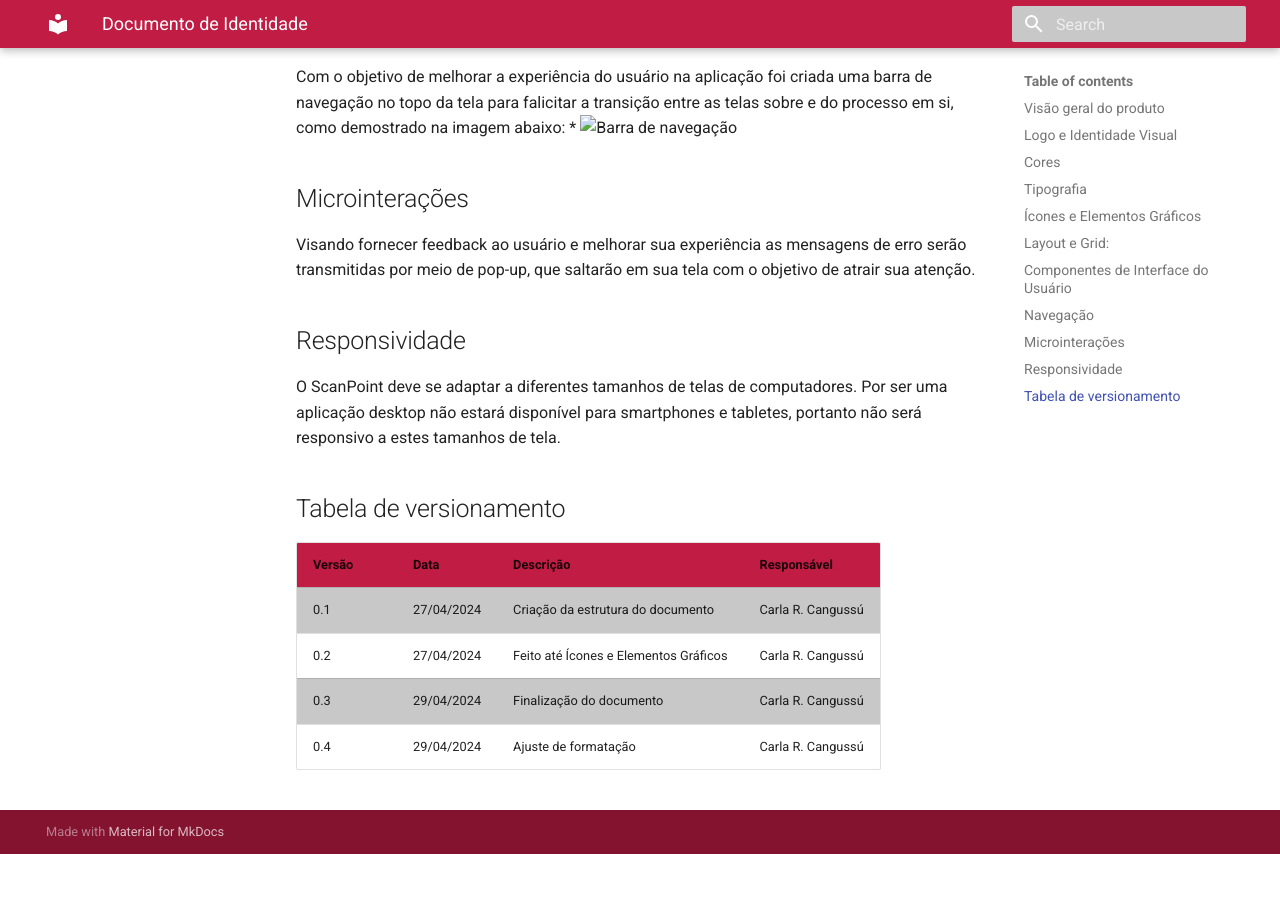
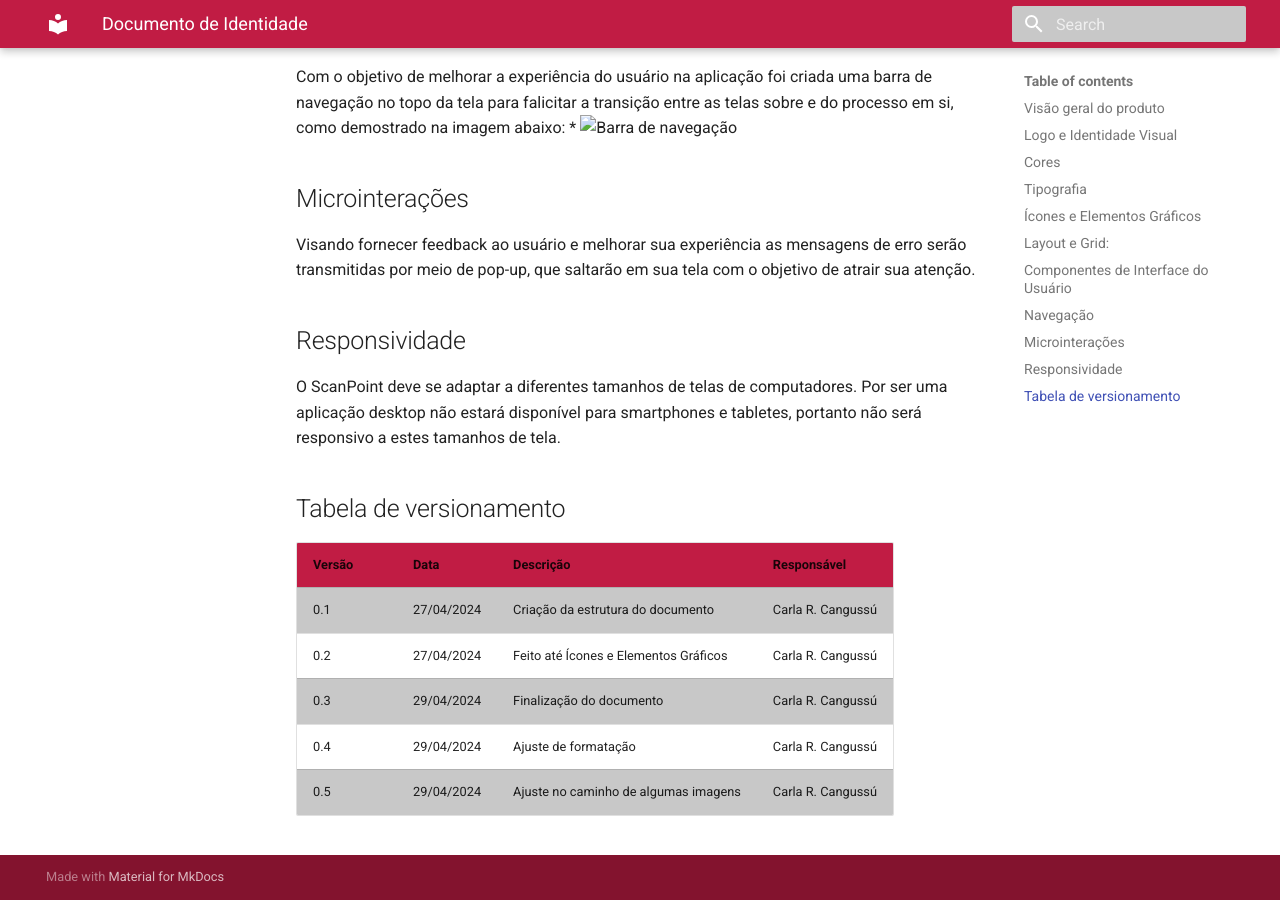
Before and after one commit to Calcioft/ScanPoint, an MkDocs documentation site: the page built from docs/software/identidade.md, in a window 1280 px wide and 900 px high, scrolled down 1437 px. Built offline with MkDocs 1.6.1 and Material for MkDocs 9.7.7, drawn with Linux system fonts in a browser that asks for light colours; before the commit the page ends 2291 px from its top, so only the background shows below that; some of the changed lines change nothing that is shown.

Commit message:
Ajuste do caminho de algumas imagens

```diff
--- a/docs/software/identidade.md
+++ b/docs/software/identidade.md
@@ -4,14 +4,14 @@
  > O software do ScanPoint é responsável por ser a interface com o usuário  no processo de escaneamento e reprodução 3D de objetos físicos. Além disso, é responsável por receber os pontos coletados, transformá-los em uma malha de pontos e devolver o arquivo stl ao usuário no final do processo.
 
 ## Logo e Identidade Visual
-* ![Logo do PointScan](docs/assets/scanpoint-logo.png)
+* ![Logo do PointScan](docs/assets/identidade/scanpoint-logo.png)
 
 ## Cores
-* ![Cores usadas no PointScan](docs/assets/cores.png)
+* ![Cores usadas no PointScan](docs/assets/identidade/cores.png)
 
 
 ## Tipografia
-* ![Tipografia usada no PointScan](docs/assets/tipografia.png)
+* ![Tipografia usada no PointScan](docs/assets/identidade/tipografia.png)
 
 > No ScanPoint a fonte utilizada é a Nunito Sans. Para título as fontes são negritas e de tamanho 32, para paragráfo e textos comuns o tamanho é 20 e para subtítulos as fontes são semi negrito de tamanho 26.
 
@@ -50,7 +50,7 @@
 
 ## Navegação
 Com o objetivo de melhorar a experiência do usuário na aplicação foi criada uma barra de navegação no topo da tela para falicitar a transição entre as telas sobre e do processo em si, como demostrado na imagem abaixo:
-* ![Barra de navegação](nav-bar.png)
+* ![Barra de navegação](docs/assets/identidade/nav-bar.png)
 
 ## Microinterações
 Visando fornecer feedback ao usuário e melhorar sua experiência as mensagens de erro serão transmitidas por meio de pop-up, que saltarão em sua tela com o objetivo de atrair sua atenção.
@@ -65,4 +65,5 @@
 | 0.1 | 27/04/2024 | Criação da estrutura do documento | Carla R. Cangussú |
 | 0.2 | 27/04/2024 | Feito até Ícones e Elementos Gráficos | Carla R. Cangussú |
 | 0.3 | 29/04/2024 | Finalização do documento | Carla R. Cangussú |
-| 0.4 | 29/04/2024 |Ajuste de formatação | Carla R. Cangussú |
+| 0.4 | 29/04/2024 | Ajuste de formatação | Carla R. Cangussú |
+| 0.5 | 29/04/2024 | Ajuste no caminho de algumas imagens | Carla R. Cangussú |
```
